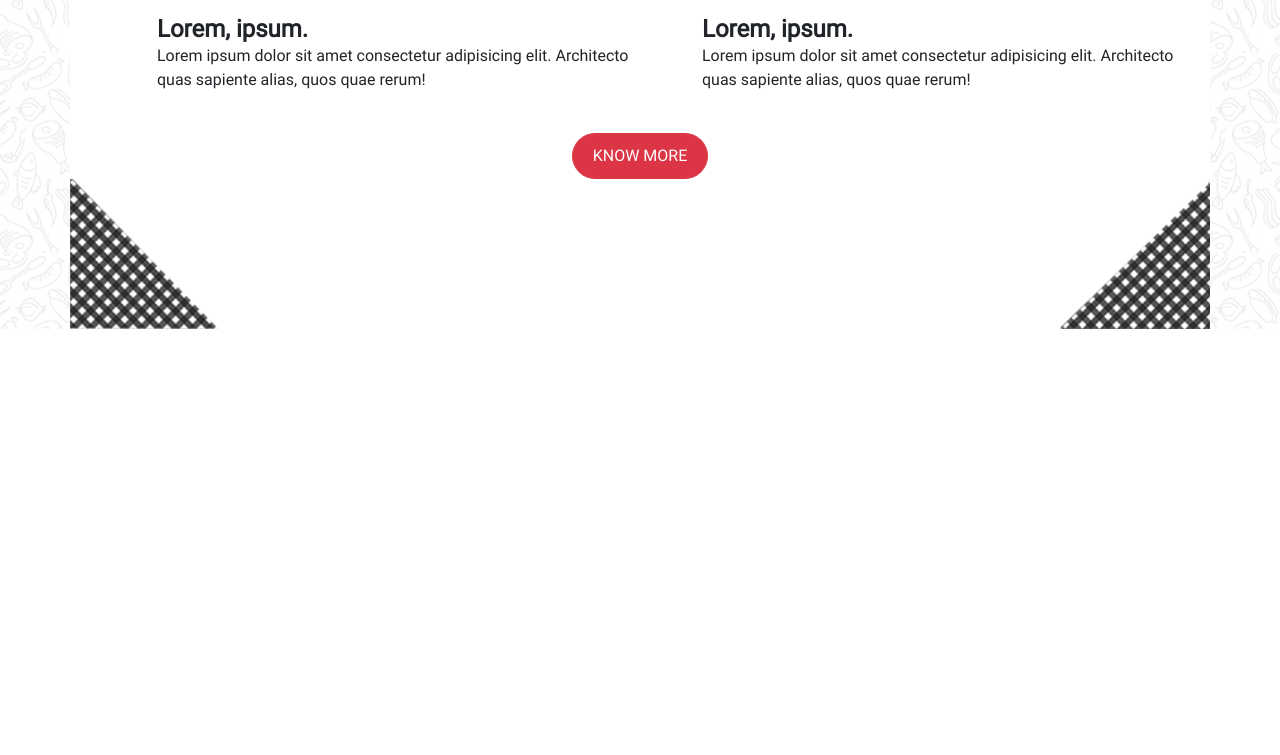
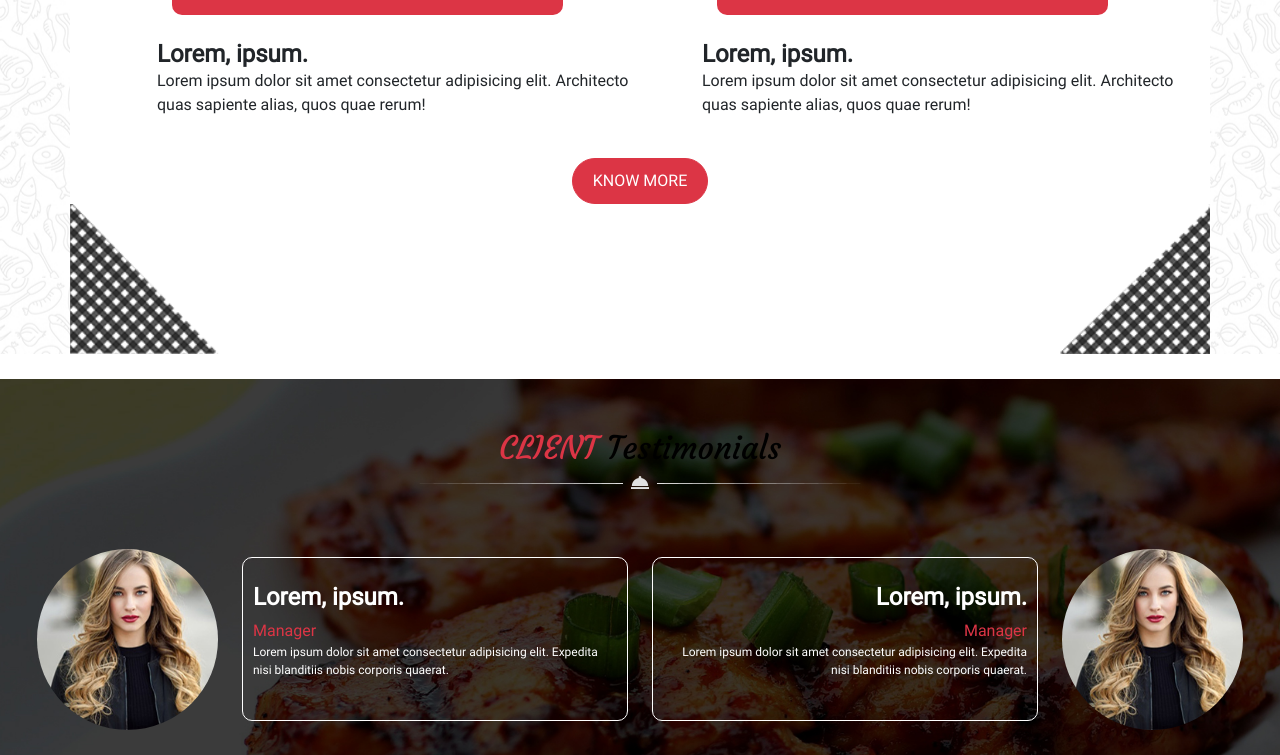
Before and after one commit to ca7vin/LeSiteDuChef, a website: page index.html in a window 1280 px wide. Shown: the part 3826-4581 px from the top of the page. Before the commit the page ends 4155 px from the top, so only its background shows below. Drawn offline with nearby package versions, Linux system fonts and the light colour scheme.

Commit message:
CVDG Section 4

```diff
--- a/index.html
+++ b/index.html
@@ -961,7 +961,7 @@
     <!-- SECTION 2 END -->
     <!-- SECTION 3 START -->
     <section class="section3">
-        <div class="container bg-white">
+        <div class="container bg-white my-5">
             <!-- CORNERS TOP START -->
             <div class="row">
                 <div class="col-6 d-flex flex-column align-items-start p-0">
@@ -1085,7 +1085,40 @@
                 </div>
             </div>
             <!-- CORNERS BOTTOM END -->
+        </div>
+    </section>
+    <section class="section4 py-5">
+        <div class="container-fluid">
+            <div class="row py-5">
+                <div class="col-12 d-flex flex-column align-items-center justify-content-center pb-7">
+                    <h2 class="text-center text-black"><span class="text-danger text-uppercase">client</span> Testimonials</h2>
+                    <img class="img-fluid" src="./public/img/decoration_line.png" alt="">
+                </div>
 
+                </div>
+                <div class="row px-5">
+                    <div class="col-2 d-flex flex-column align-items-center justify-content-center">
+                        <img class="rounded-circle w-100" src="./public/img/testimonial1.jpg" alt="">
+                    </div>
+                    <div class="col-4 d-flex flex-column justify-content-center">
+                        <div id="testimonial-border" class="d-flex flex-column py-5 px-2">
+                            <h4 class="fw-bold text-white">Lorem, ipsum.</h4>
+                        <span class="text-danger">Manager</span>
+                        <p class="text-white">Lorem ipsum dolor sit amet consectetur adipisicing elit. Expedita nisi blanditiis nobis corporis quaerat.</p>
+                        </div>
+                    </div>
+                    <div class="col-4 d-flex flex-column justify-content-center">
+                        <div id="testimonial-border" class="d-flex flex-column py-5 px-2">
+                            <h4 class="fw-bold text-white text-end">Lorem, ipsum.</h4>
+                        <span class="text-danger text-end">Manager</span>
+                        <p class="text-white text-end">Lorem ipsum dolor sit amet consectetur adipisicing elit. Expedita nisi blanditiis nobis corporis quaerat.</p>
+                        </div>
+                    </div>
+                    <div class="col-2 d-flex flex-column align-items-center justify-content-center">
+                        <img class="rounded-circle w-100" src="./public/img/testimonial1.jpg" alt="">
+                    </div>
+                </div>
+            </div>
         </div>
     </section>
     <!-- JS SCRIPT -->
--- a/src/sass/style.sass
+++ b/src/sass/style.sass
@@ -147,3 +147,12 @@ header
             border-radius: 10px
             margin: 0
             padding: 0
+.section4
+    background-image: url("../../public/img/testimonials_background.jpg")
+    background-size: cover
+    background-position: center
+    p
+        font-size: 12px
+#testimonial-border
+    border: white solid 1px
+    border-radius: 10px
```
Also changed, not shown: public/css/style.css, 1 other file.
